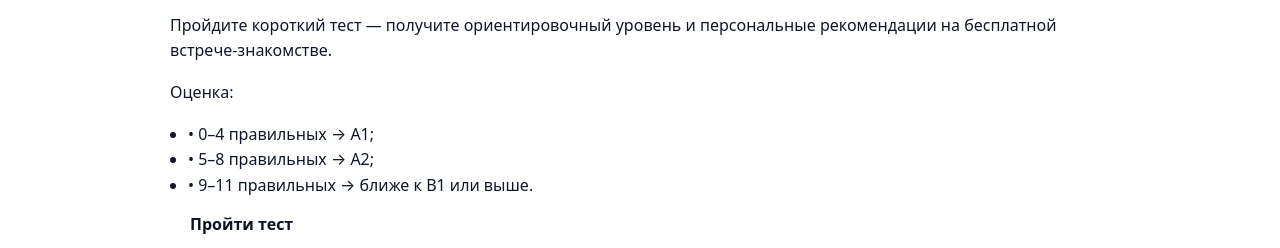
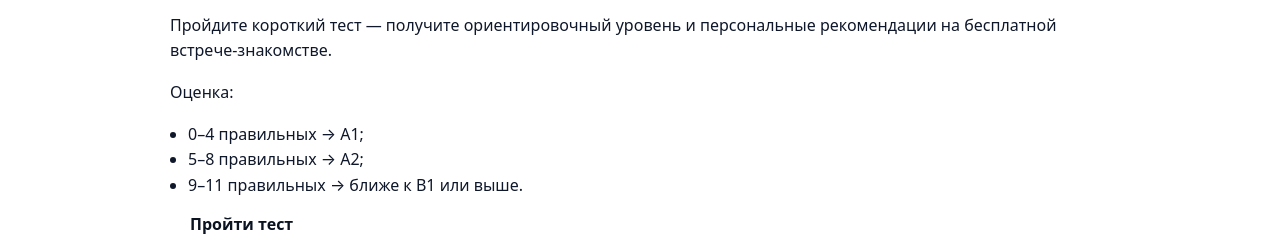
Before and after one commit to HannaLun/tutor-, a plain HTML site: page index.html in a window 1280 px wide. Shown: the part 1952-2200 px from the top of the page. Drawn offline with Linux system fonts and the light colour scheme.

Commit message:
Update index.html

```diff
--- a/index.html
+++ b/index.html
@@ -156,9 +156,9 @@
       <p> Оценка:
 </p>
   <ul class="nice">
-	  <li>•	0–4 правильных → A1;</li>
-        <li>•	5–8 правильных → A2;</li>
-        <li>•	9–11 правильных → ближе к B1 или выше.</li>
+	  <li>0–4 правильных → A1;</li>
+        <li>5–8 правильных → A2;</li>
+        <li>9–11 правильных → ближе к B1 или выше.</li>
       </ul>
 
 
```
